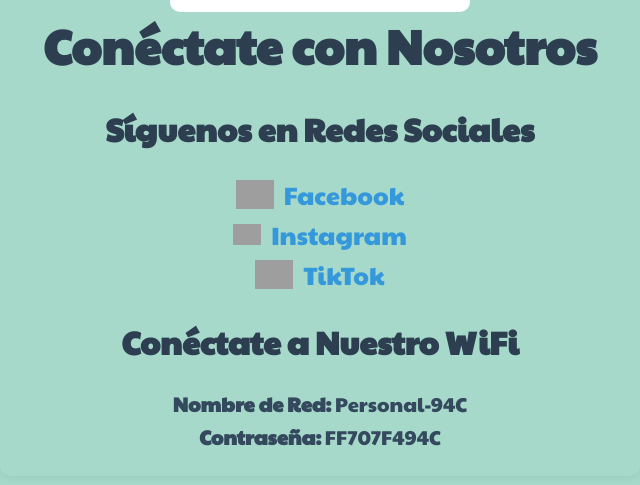
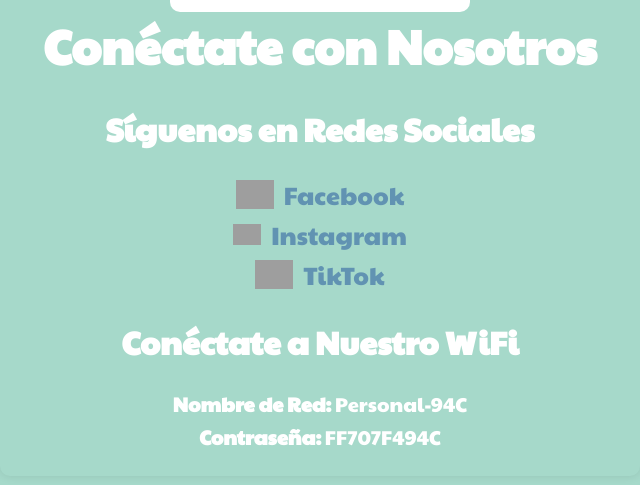
Before and after one commit to Roflo93/Looky, a plain HTML site: page index.html in a window 1280 px wide. Shown: the part 283-768 px from the top of the page, without its empty margins (320-960 px from the left). Drawn offline with Linux system fonts and the light colour scheme; grey boxes are pictures that could not be loaded.

Commit message:
Update index.html

```diff
--- a/index.html
+++ b/index.html
@@ -12,6 +12,7 @@
       font-family: 'Paytone One', sans-serif; /* Aplicar la fuente Paytone One */
       text-align: center;
       background-color: #A6D9CA; /* Color de fondo */
+      color: #ffffff; /* Color de texto blanco */
       margin: 0;
       padding: 0;
     }
@@ -25,13 +26,13 @@
       margin-bottom: 40px; /* Aumentar margen inferior */
     }
     h1 {
-      color: #2c3e50; /* Color del título principal */
+      color: #ffffff; /* Color del título principal */
       margin-top: 0; /* Eliminar margen superior del título */
       margin-bottom: 0; /* Eliminar margen inferior del título */
       font-size: 300%; /* Aumentar el tamaño del título al triple */
     }
     h2 {
-      color: #2c3e50; /* Color del subtítulo */
+      color: #ffffff; /* Color del subtítulo */
       font-size: 200%; /* Aumentar el tamaño del subtítulo para igualarlo con "Conéctate con Nosotros" */
     }
     .logo-container {
@@ -50,7 +51,7 @@
       justify-content: center; /* Centrar el contenido horizontalmente */
       margin: 5px 0; /* Reducir margen entre enlaces */
       font-size: 25px;
-      color: #3498db; /* Color de los enlaces */
+      color: #6193B2; /* Color de los enlaces */
       text-decoration: none;
       transition: color 0.3s;
     }
@@ -73,7 +74,7 @@
     .wifi-info {
       margin-top: 20px;
       font-size: 100%; /* Reducir el tamaño del subtítulo a la mitad del original */
-      color: #34495e; /* Color del texto de la información del WiFi */
+      color: #ffffff; /* Color del texto de la información del WiFi */
     }
     .wifi-name {
       font-size: 125%; /* Tamaño inicial del nombre de la red WiFi */
```
